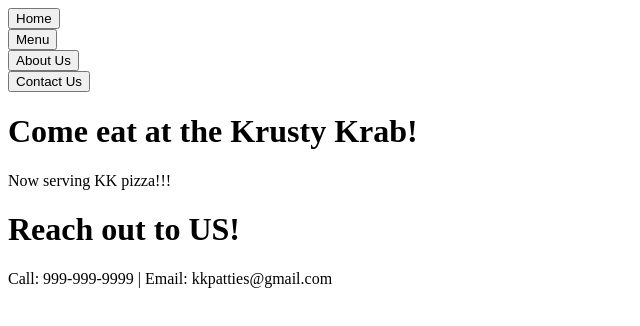
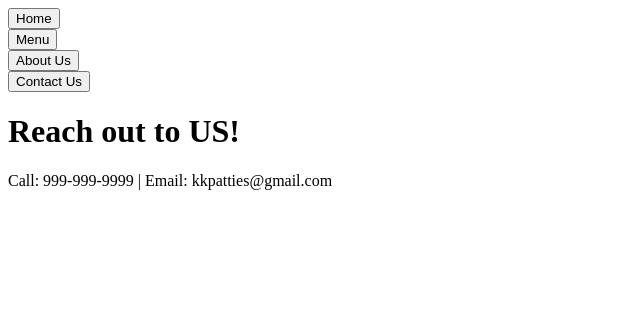
Before and after one commit to snooze26/Restaurant_Page_js, a website with bundled scripts: page template.html in a window 1280 px wide. Both pictures are taken after a click on the button "Contact Us". Shown: the whole page, without its empty margins (0-640 px from the left). Built offline with nearby package versions, Linux system fonts and the light colour scheme.

Commit message:
Add loadcontact js/ removed elements from HTML

```diff
--- a/index.js
+++ b/index.js
@@ -1,14 +1,21 @@
 import loadHome from './loadHome.js';
 import loadContact from './loadContact.js';
 
+document.addEventListener("DOMContentLoaded", () => {
+    loadHome();
+});
+
 function navigation () {
     const contactBtn = document.querySelector("#contactPage");
+    const homeBtn = document.querySelector("#homePage");
 
     contactBtn.addEventListener("click", () => {
     loadContact();
-});
+    });
 
+    homeBtn.addEventListener("click", () => {
+        loadHome();
+        });
 }
 
-loadHome();
 navigation();
--- a/loadContact.js
+++ b/loadContact.js
@@ -1,5 +1,6 @@
 export default function loadContact(){
     const content = document.querySelector("#content");
+    content.textContent = "";
 
     const header = document.createElement("h1");
     header.textContent = "Reach out to US!";
--- a/loadHome.js
+++ b/loadHome.js
@@ -1,5 +1,7 @@
 export default function loadHome(){
     const content = document.querySelector("#content");
+    content.textContent = "";
+
 
     const header = document.createElement("h1");
     header.textContent = "Come eat at the Krusty Krab!";
```
Also changed, not shown: template.html (+0 -1 lines).
